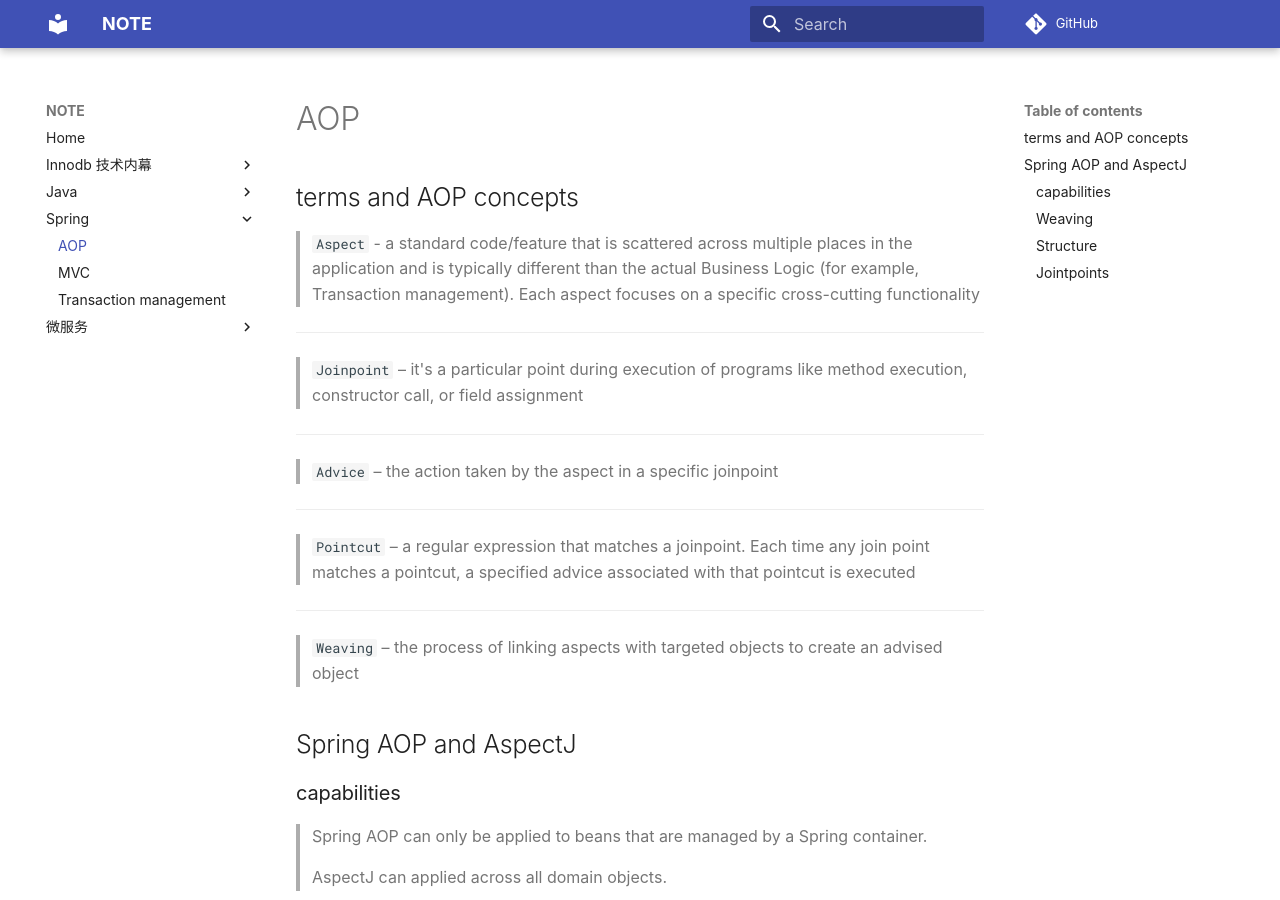
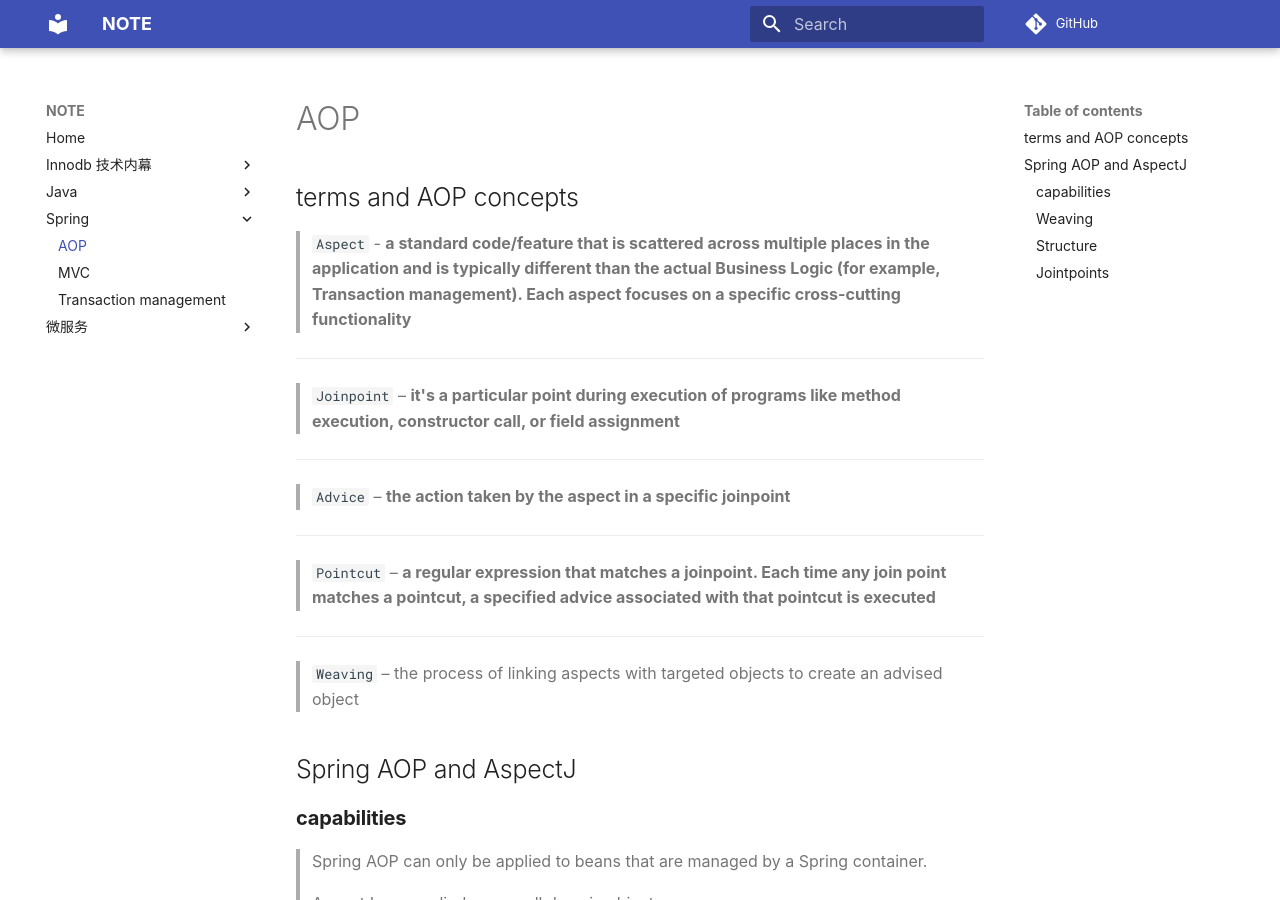
Before and after one commit to rocky-raccoon33/notes, an MkDocs documentation site: the page built from docs/Spring/aop and @AspectJ.md, in a window 1280 px wide and 900 px high. Built offline with MkDocs 1.6.1 and Material for MkDocs 9.7.7, drawn with Linux system fonts in a browser that asks for light colours; comment, search, counter and statistics services are not loaded.

Commit message:
make the header bold

```diff
--- a/docs/Spring/aop and @AspectJ.md
+++ b/docs/Spring/aop and @AspectJ.md
@@ -3,14 +3,14 @@
 ## terms and AOP concepts
 
 
-> `Aspect` - a standard code/feature that is scattered across multiple places in the application and is typically different than the actual Business Logic (for example, Transaction management). Each aspect focuses on a specific cross-cutting functionality
+> `Aspect` - **a standard code/feature that is scattered across multiple places in the application and is typically different than the actual Business Logic (for example, Transaction management). Each aspect focuses on a specific cross-cutting functionality**
 ___
-> `Joinpoint` – it's a particular point during execution of programs like method execution, constructor call, or field assignment
+> `Joinpoint` – **it's a particular point during execution of programs like method execution, constructor call, or field assignment**
 ___
-> `Advice` – the action taken by the aspect in a specific joinpoint
+> `Advice` – **the action taken by the aspect in a specific joinpoint**
 
 ___
-> `Pointcut` – a regular expression that matches a joinpoint. Each time any join point matches a pointcut, a specified advice associated with that pointcut is executed
+> `Pointcut` – **a regular expression that matches a joinpoint. Each time any join point matches a pointcut, a specified advice associated with that pointcut is executed**
 ___
 
 > `Weaving` – the process of linking aspects with targeted objects to create an advised object
@@ -18,13 +18,13 @@
 
 ## Spring AOP and AspectJ
 
-### capabilities
+### **capabilities**
 
 > Spring AOP can only be applied to beans that are managed by a Spring container.
 
 > AspectJ can applied across all domain objects.
 
-### Weaving
+### **Weaving**
 
 AspectJ makes use of three different tyeps of weaving:
 
@@ -38,13 +38,13 @@
 
 ![](./img/proxy.webp)
 
-### Structure
+### **Structure**
 
 Whenever the targeted object implement one interface, then JDK dynamic proxy will be used. If the target object doesn't implement an interface, the CGLIB proxy will be used.
 
 AspectJ on the hand doesn't do anything at runtime as the classes are compiled directly with the aspects.
 
-### Jointpoints
+### **Jointpoints**
 
 Spring AOP is based on proxy patterns. Because of this, it need to subclass the target class and apply the corss-cutting concerns accordingly.
 
@@ -53,4 +53,4 @@
 
 > **It's also worth noting that Spring AOP, aspect aren't applied to the methods called within the same class.**
 
-That's obviously because when we call a method within the same class, then we aren't calling the method of the proxy that Spring supplies. If we need this functionality, we need to defind the method in different beans, or use AspectJ.
+- That's obviously because when we call a method within the same class, then we aren't calling the method of the proxy that Spring supplies. If we need this functionality, we need to defind the method in different beans, or use AspectJ.
```
